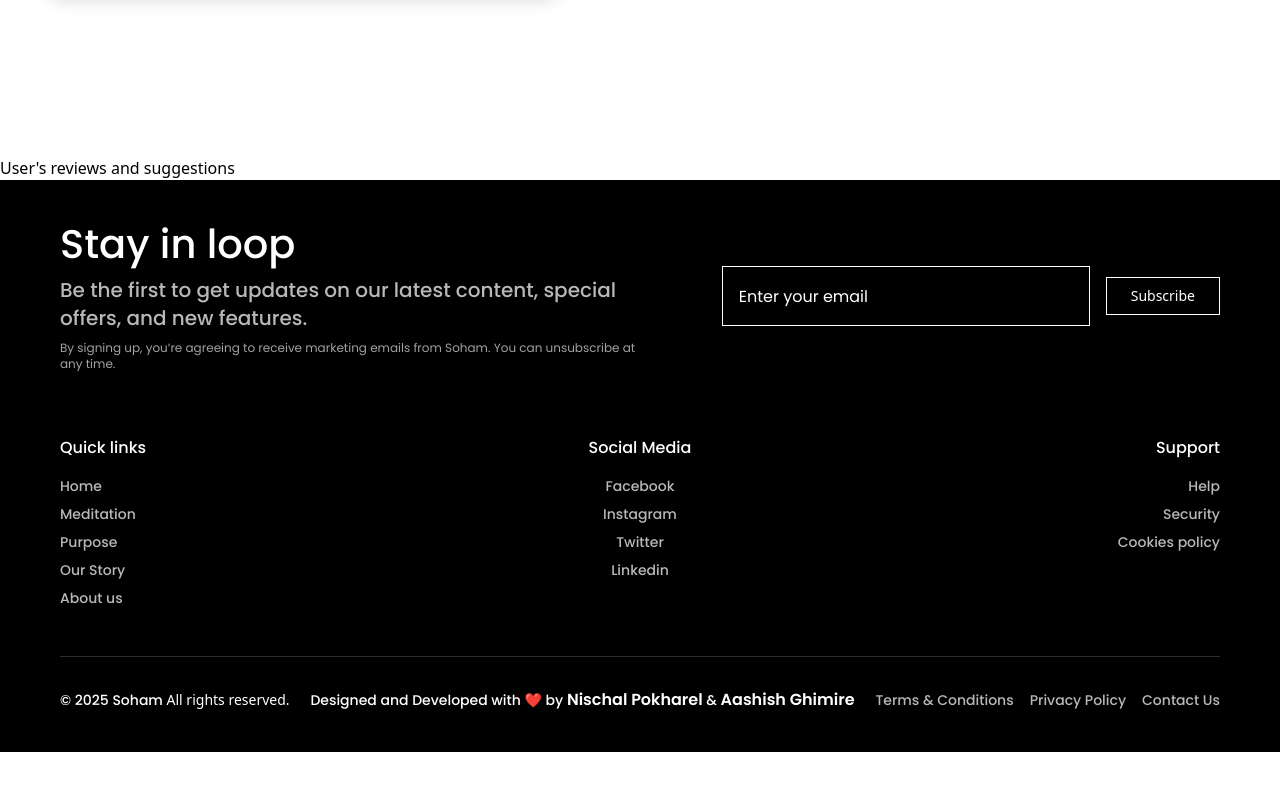
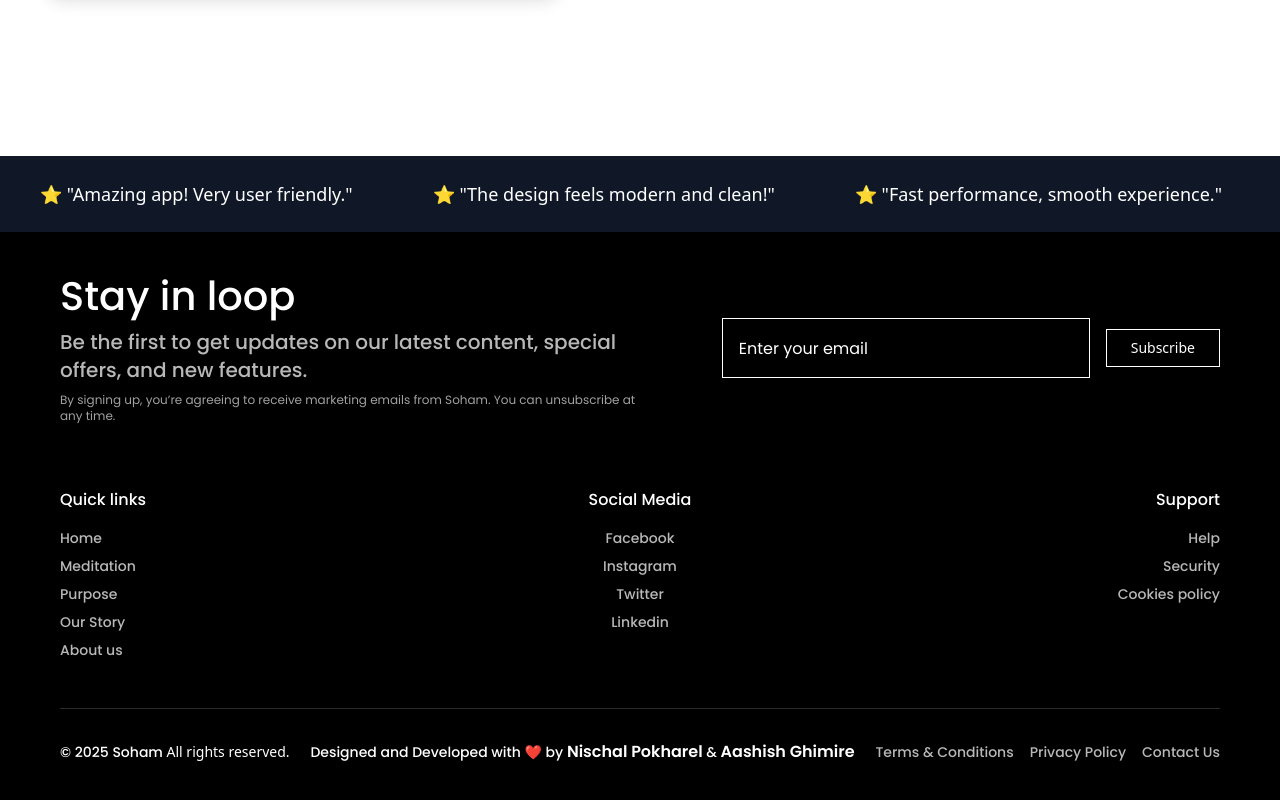
Before and after one commit to Neeschal1/Soham-web, a React (Vite) app: page / in a window 1280 px wide. Shown: the part 5606-6406 px from the top of the page. Before the commit the page ends 6358 px from the top, so only its background shows below. Built offline with nearby package versions, Linux system fonts and the light colour scheme.

Commit message:
included user review ui

```diff
--- /dev/null
+++ b/src/components/landing/user_review.jsx
@@ -0,0 +1,19 @@
+import React from "react";
+
+const Userreview = () => {
+  return (
+    <div className="overflow-hidden whitespace-nowrap bg-gray-900 py-6 scrollbar-hide">
+      <div className="inline-block animate-scroll hover:animate-scroll-slow text-white text-lg font-medium">
+        <span className="mx-10 inline-block">⭐ "Amazing app! Very user friendly."</span>
+        <span className="mx-10 inline-block">⭐ "The design feels modern and clean!"</span>
+        <span className="mx-10 inline-block">⭐ "Fast performance, smooth experience."</span>
+        <span className="mx-10 inline-block">⭐ "Loved the animations and simplicity!"</span>
+        <span className="mx-10 inline-block">⭐ "Great support team and constant updates."</span>
+        <span className="mx-10 inline-block">⭐ "Perfect for meditation and focus sessions."</span>
+        <span className="mx-10 inline-block">⭐ "Highly recommend to my friends!"</span>
+      </div>
+    </div>
+  );
+};
+
+export default Userreview;
--- a/src/screens/landing.jsx
+++ b/src/screens/landing.jsx
@@ -7,6 +7,7 @@ import Download from "../components/landing/download_our_app";
 import Faqs from "../components/landing/faqs";
 import Instructors from "../components/landing/instructors";
 import Reflection from "../components/landing/reflection";
+import Userreview from "../components/landing/user_review";
 
 const Landing = () => {
   return (
@@ -20,7 +21,7 @@ const Landing = () => {
           <Reflection />
           <Instructors />
           <Faqs />
-          <h1>User's reviews and suggestions</h1>
+          <Userreview />
         </div>
         <Footer />
       </div>
```
